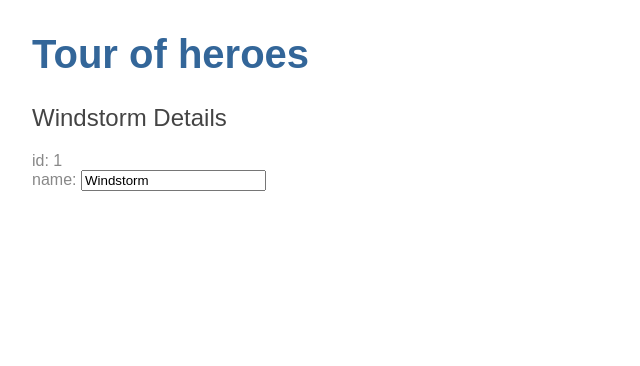
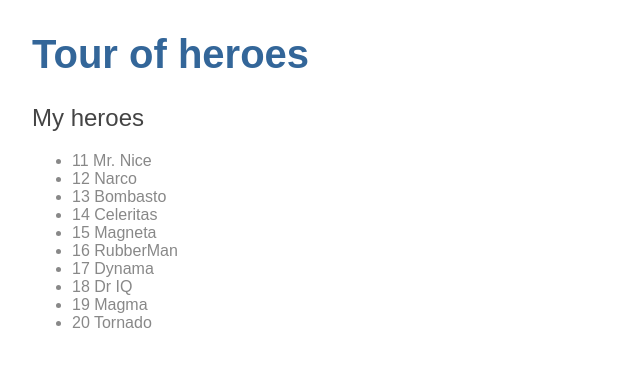
Before and after one commit to martaProsniak/angular-tour-of-heroes, an Angular app: page / in a window 1280 px wide. Shown: the top 366 px of the page, without its empty margins (0-640 px from the left). Built offline with nearby package versions, Linux system fonts and the light colour scheme.

Commit message:
hero list displayed

```diff
--- a/src/app/heroes/heroes.component.html
+++ b/src/app/heroes/heroes.component.html
@@ -1,11 +1,17 @@
-<h2>{{hero.name}} Details</h2>
-<div><span>id: </span>{{hero.id}}</div>
-<div>
-  <label> name:
-    <input [(ngModel)]="hero.name" placeholder="name"/>
-  </label>
-</div>
+<h2>My heroes</h2>
+<ul class="heroes">
+  <li *ngFor="let hero of heroes">
+    <span class="badge">{{hero.id}}</span> {{hero.name}}
+  </li>
+</ul>
 <!--
-[(ngModel)] is Angular's two-way data binding syntax.
-Here it binds the hero.name property to the HTML textbox so that data can flow in both directions: from the hero.name property to the textbox, and from the textbox back to the hero.name.
+The *ngFor is Angular's repeater directive. It repeats the host element for each element in a list.
+
+In this example
+
+    <li> is the host element
+    heroes is the list from the HeroesComponent class.
+    hero holds the current hero object for each iteration through the list.
+
+Don't forget the asterisk (*) in front of ngFor. It's a critical part of the syntax.
 -->
--- a/src/app/heroes/heroes.component.ts
+++ b/src/app/heroes/heroes.component.ts
@@ -1,5 +1,5 @@
 import { Component, OnInit } from '@angular/core';
-import { Hero} from '../hero';
+import {HEROES} from '../mock-heroes';
 
 @Component({
   selector: 'app-heroes',
@@ -7,12 +7,7 @@ import { Hero} from '../hero';
   styleUrls: ['./heroes.component.css']
 })
 export class HeroesComponent implements OnInit {
-
-  hero: Hero = {
-    id: 1,
-    name: 'Windstorm'
-  };
-
+  heroes = HEROES;
   constructor() { }
 
   ngOnInit() {
--- /dev/null
+++ b/src/app/mock-heroes.ts
@@ -0,0 +1,14 @@
+import { Hero } from './hero';
+
+export const HEROES: Hero[] = [
+  { id: 11, name: 'Mr. Nice' },
+  { id: 12, name: 'Narco' },
+  { id: 13, name: 'Bombasto' },
+  { id: 14, name: 'Celeritas' },
+  { id: 15, name: 'Magneta' },
+  { id: 16, name: 'RubberMan' },
+  { id: 17, name: 'Dynama' },
+  { id: 18, name: 'Dr IQ' },
+  { id: 19, name: 'Magma' },
+  { id: 20, name: 'Tornado' }
+];
```
